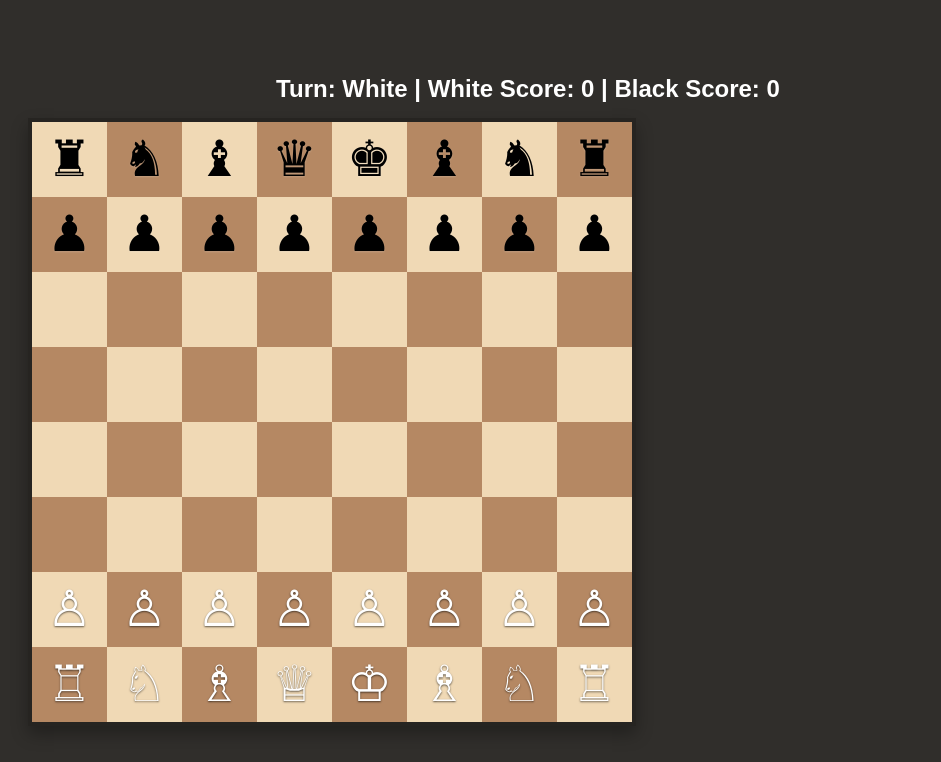
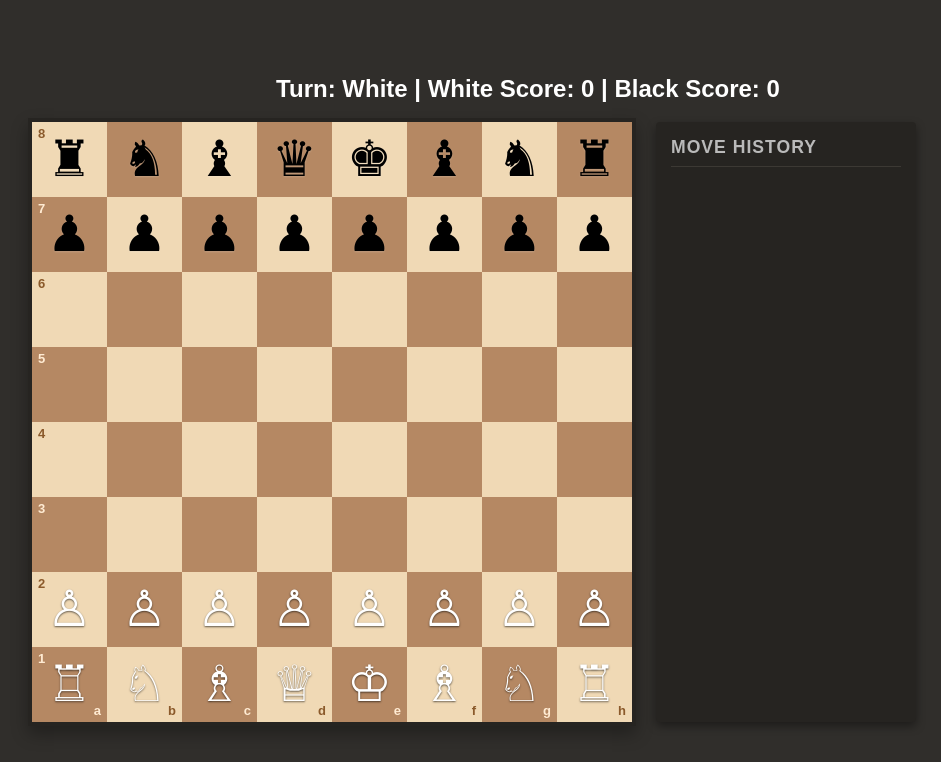
Before and after one commit to dyBatura/chess, a plain HTML site: page chess.html in a window 1280 px wide. Shown: the whole page, without its empty margins (112-1053 px from the left). Drawn offline with Linux system fonts and the light colour scheme.

Commit message:
add history

```diff
--- a/chess.html
+++ b/chess.html
@@ -34,16 +34,6 @@
       height: min(85vw, 600px);
       border: 4px solid #262421;
       box-shadow: 0 8px 16px rgba(0, 0, 0, 0.3);
-    }
-
-    /* Individual Squares */
-    .square {
-      aspect-ratio: 1 / 1;
-      display: flex;
-      align-items: center;
-      justify-content: center;
-      cursor: pointer;
-      user-select: none;
     }
 
     /* Square Colors */
@@ -96,6 +86,106 @@
       font-weight: bold;
       user-select: none;
     }
+    .square {
+      aspect-ratio: 1 / 1;
+      display: flex;
+      align-items: center;
+      justify-content: center;
+      position: relative; /* Forces absolute coordinates to align within this square */
+    }
+
+    /* Coordinates styled with high contrast and forced topmost layer rendering */
+    .coordinate {
+      position: absolute;
+      font-size: min(2.2vw, 13px);
+      font-weight: bold;
+      pointer-events: none;
+      user-select: none;
+      z-index: 5; /* Forces labels to render on top of the piece layer */
+    }
+
+    .coordinate.rank {
+      top: 4px;
+      left: 6px;
+    }
+
+    .coordinate.file {
+      bottom: 4px;
+      right: 6px;
+    }
+
+    /* Sharp, readable high-contrast colors */
+    .light .coordinate {
+      color: #8b5a2b; /* Deep dark brown for high visibility on light squares */
+    }
+
+    .dark .coordinate {
+      color: #ffebd3; /* Warm off-white for high visibility on dark squares */
+    }
+    /* Sidebar History Panel Styling */
+    .history-panel {
+      width: 260px;
+      height: min(85vw, 600px); /* Matches the board's dynamic height */
+      background-color: #262421;
+      border-radius: 4px;
+      display: flex;
+      flex-direction: column;
+      padding: 15px;
+      box-sizing: border-box;
+      box-shadow: 0 4px 10px rgba(0, 0, 0, 0.4);
+    }
+
+    .history-panel h3 {
+      margin: 0 0 10px 0;
+      font-size: 1.1rem;
+      color: #bababa;
+      border-bottom: 1px solid #3c3934;
+      padding-bottom: 8px;
+      text-transform: uppercase;
+      letter-spacing: 1px;
+    }
+
+    #moves-list {
+      flex-grow: 1;
+      overflow-y: auto;
+      display: flex;
+      flex-direction: column;
+      gap: 6px;
+      font-size: 0.95rem;
+      padding-right: 5px;
+    }
+
+    /* Scrollbar customizations */
+    #moves-list::-webkit-scrollbar {
+      width: 6px;
+    }
+    #moves-list::-webkit-scrollbar-thumb {
+      background-color: #3e3b35;
+      border-radius: 3px;
+    }
+
+    /* Individual Move Rows layout */
+    .move-row {
+      display: flex;
+      justify-content: flex-start;
+      padding: 4px 8px;
+      border-radius: 3px;
+    }
+
+    .move-row:nth-child(odd) {
+      background-color: #2c2a26;
+    }
+
+    .move-num {
+      width: 35px;
+      color: #64625d;
+      font-weight: bold;
+    }
+
+    .white-move, .black-move {
+      width: 90px;
+      color: #e1e1e1;
+    }
   </style>
 </head>
 <body>
@@ -106,7 +196,11 @@
   </div>
   <div class="game-container">
     <div id="chessboard"></div>
-    <!-- Future history/moves panel will go here -->
+
+    <div class="history-panel">
+      <h3>Move History</h3>
+      <div id="moves-list"></div>
+    </div>
   </div>
 
   <script>
@@ -160,11 +254,14 @@
           'w_k': false, 'w_r_left': false, 'w_r_right': false,
           'b_k': false, 'b_r_left': false, 'b_r_right': false
         };
+        this.historyCount = 0;
+        this.currentMoveRow = null;
       }
 
 
       createBoard() {
         this.container.innerHTML = '';
+        const files = ['a', 'b', 'c', 'd', 'e', 'f', 'g', 'h'];
 
         for (let row = 0; row < 8; row++) {
           this.squares[row] = [];
@@ -181,7 +278,23 @@
             square.dataset.row = row;
             square.dataset.col = col;
 
-            // Simple click listener to confirm coordinates are working
+            // 1. Add Rank numbers (8-1) to the leftmost column (Col 0)
+            if (col === 0) {
+              const rankLabel = document.createElement('span');
+              rankLabel.classList.add('coordinate', 'rank');
+              rankLabel.textContent = 8 - row;
+              square.appendChild(rankLabel);
+            }
+
+            // 2. Add File letters (a-h) to the bottom row (Row 7)
+            if (row === 7) {
+              const fileLabel = document.createElement('span');
+              fileLabel.classList.add('coordinate', 'file');
+              fileLabel.textContent = files[col];
+              square.appendChild(fileLabel);
+            }
+
+            // Simple click listener
             square.addEventListener('click', () => this.handleSquareClick(row, col));
 
             this.container.appendChild(square);
@@ -196,21 +309,21 @@
             const pieceCode = this.boardState[row][col];
             const square = this.squares[row][col];
 
-            // Clear any existing piece
-            square.innerHTML = '';
+            // Selectively remove only the existing piece element (preserving coordinate spans)
+            const existingPiece = square.querySelector('.piece');
+            if (existingPiece) {
+              existingPiece.remove();
+            }
 
             if (pieceCode) {
-              const pieceElement = document.createElement('div');
-              pieceElement.classList.add('piece');
+              const pieceColor = pieceCode[0]; // 'w' or 'b'
+              const pieceEl = document.createElement('div');
 
-              // Determine color class based on piece code
-              const colorClass = pieceCode.startsWith('w') ? 'white-piece' : 'black-piece';
-              pieceElement.classList.add(colorClass);
+              pieceEl.classList.add('piece');
+              pieceEl.classList.add(pieceColor === 'w' ? 'white-piece' : 'black-piece');
 
-              // Set the Unicode character for the piece
-              pieceElement.textContent = this.piecesUnicode[pieceCode];
-
-              square.appendChild(pieceElement);
+              pieceEl.textContent = this.piecesUnicode[pieceCode];
+              square.appendChild(pieceEl);
             }
           }
         }
@@ -411,6 +524,47 @@
         return this.isSquareUnderAttack(kingPos, attackerColor);
       }
 
+      addMoveToHistory(from, to, pieceCode) {
+        const files = ['a', 'b', 'c', 'd', 'e', 'f', 'g', 'h'];
+        const ranks = [8, 7, 6, 5, 4, 3, 2, 1];
+
+        let moveLabel = '';
+
+        // Check if the move is castling (King moving 2 squares horizontally)
+        if (pieceCode[1] === 'k' && Math.abs(from.col - to.col) === 2) {
+          moveLabel = to.col === 6 ? '0-0' : '0-0-0';
+        } else {
+          // Standard move notation
+          const fromNotation = files[from.col] + ranks[from.row];
+          const toNotation = files[to.col] + ranks[to.row];
+          const pieceLetter = pieceCode[1] === 'p' ? '' : pieceCode[1].toUpperCase();
+          moveLabel = pieceLetter + fromNotation + '→' + toNotation;
+        }
+
+        const movesListEl = document.getElementById('moves-list');
+        const color = pieceCode[0]; // 'w' or 'b'
+
+        if (color === 'w') {
+          // Generate new step row for the White/Black turn pair
+          const moveRow = document.createElement('div');
+          moveRow.classList.add('move-row');
+
+          const moveIndex = Math.floor(this.historyCount / 2) + 1;
+          moveRow.innerHTML = `<span class="move-num">${moveIndex}.</span><span class="white-move">${moveLabel}</span><span class="black-move"></span>`;
+          movesListEl.appendChild(moveRow);
+          this.currentMoveRow = moveRow;
+        } else {
+          // Fill the Black cell in the current move row
+          if (this.currentMoveRow) {
+            this.currentMoveRow.querySelector('.black-move').textContent = moveLabel;
+          }
+        }
+
+        this.historyCount++;
+        // Keep scrolling panel down as moves increase
+        movesListEl.scrollTop = movesListEl.scrollHeight;
+      }
+
       handleSquareClick(row, col) {
         if (this.gameOver) return;
         const pieceCode = this.boardState[row][col];
@@ -510,6 +664,8 @@
           // Temporarily apply the move on the board state
           this.boardState[row][col] = movingPiece;
           this.boardState[from.row][from.col] = null;
+          // Append the move to the visual history panel
+          this.addMoveToHistory(from, { row, col }, movingPiece);
 
           const kingUnderAttack = this.isKingInCheck(this.turn);
 
@@ -625,6 +781,8 @@
             // Fallback update without animation if element is missing
             this.boardState[row][col] = movingPiece;
             this.boardState[from.row][from.col] = null;
+            // Append the move to the visual history panel
+            this.addMoveToHistory(from, { row, col }, movingPiece);
 
             if (this.gameOver) {
               document.querySelector('.turn-indicator').innerHTML = this.winnerAnnouncement;
```
